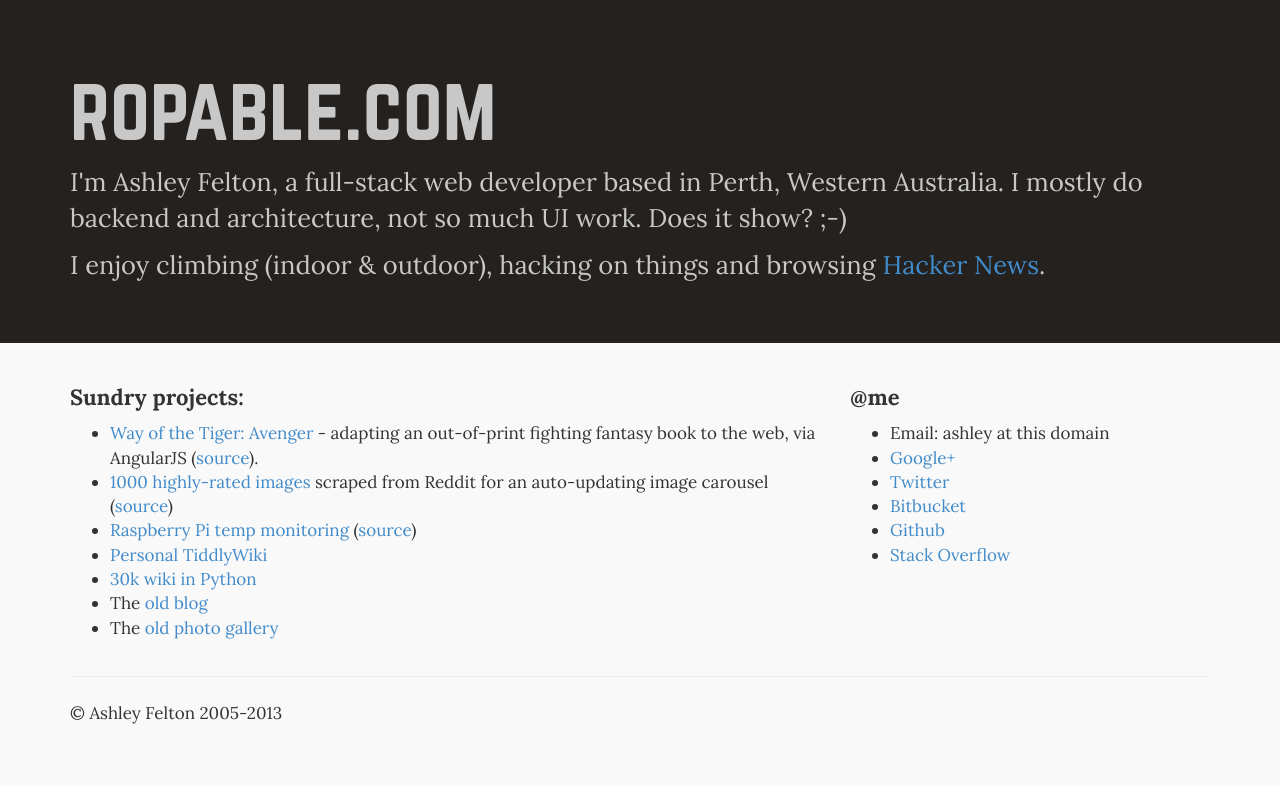
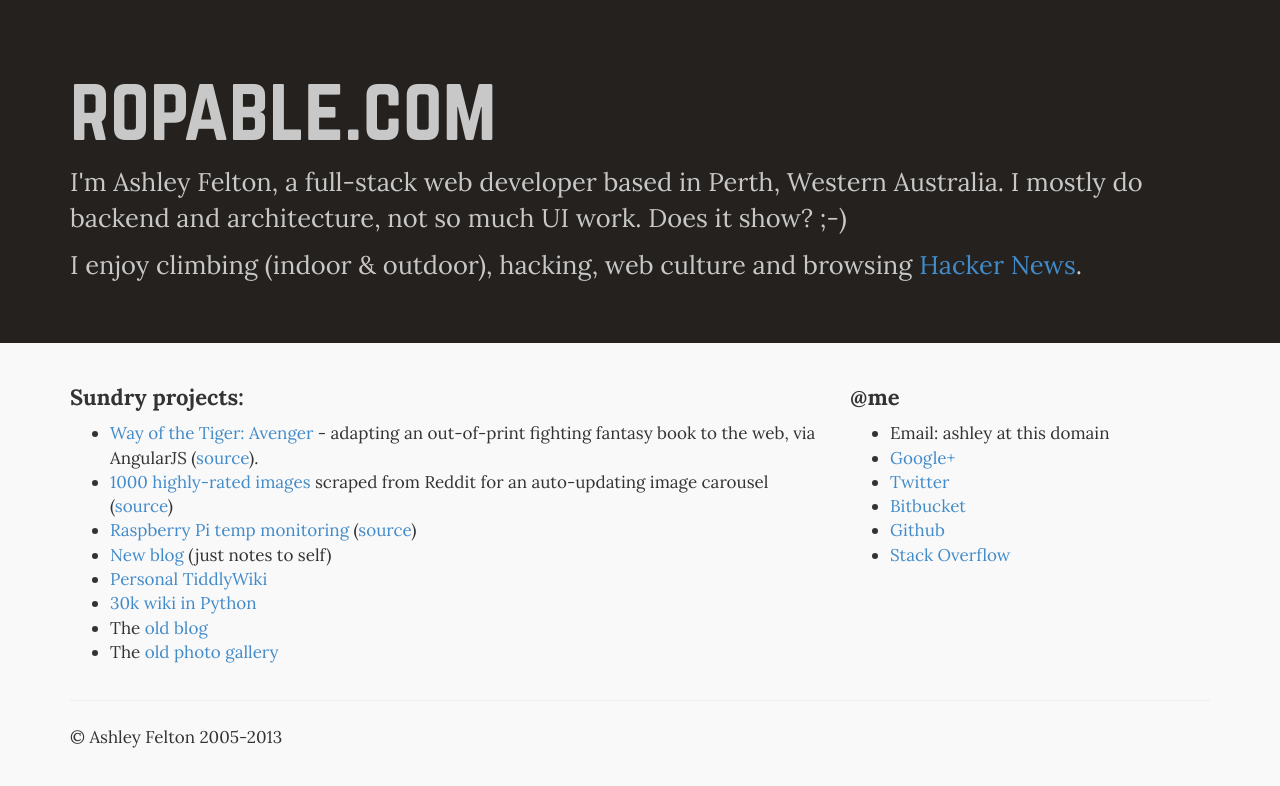
Before and after one commit to ropable/ropable-dot-com, a plain HTML site: page index.html in a window 1280 px wide. Drawn offline with Linux system fonts and the light colour scheme.

Commit message:
Link to new blog.

```diff
--- a/index.html
+++ b/index.html
@@ -19,13 +19,22 @@
         <!--[if lt IE 7]>
             <p class="chromeframe">You are using an <strong>outdated</strong> browser. Please <a href="http://browsehappy.com/">upgrade your browser</a> or <a href="http://www.google.com/chromeframe/?redirect=true">activate Google Chrome Frame</a> to improve your experience.</p>
         <![endif]-->
-        <div class="jumbotron"> <div class="container"> <h1>ropable.com</h1> <p>I'm Ashley Felton, a full-stack web developer based in Perth, Western Australia.  I mostly do backend and architecture, not so much UI work. Does it show? ;-)</p> <p>I enjoy climbing (indoor & outdoor), hacking on things and browsing <a href="https://news.ycombinator.com">Hacker News</a>.</p> </div><!-- end container --> </div><!-- end jumbotron --> <div class="container"> <div class="row">
+        <div class="jumbotron">
+            <div class="container">
+                <h1>ropable.com</h1>
+                <p>I'm Ashley Felton, a full-stack web developer based in Perth, Western Australia.  I mostly do backend and architecture, not so much UI work. Does it show? ;-)</p>
+                <p>I enjoy climbing (indoor & outdoor), hacking, web culture and browsing <a href="https://news.ycombinator.com">Hacker News</a>.</p>
+            </div><!-- end container -->
+        </div><!-- end jumbotron -->
+        <div class="container">
+            <div class="row">
                 <div class="col-md-8">
                     <h4>Sundry projects:</h4>
                     <ul>
                         <li><a href="http://ropable.com/avenger/">Way of the Tiger: Avenger</a> - adapting an out-of-print fighting fantasy book to the web, via AngularJS (<a href="https://bitbucket.org/ropable/way-of-the-tiger-1-avenger">source</a>).</li>
                         <li><a href="https://plus.google.com/photos/105774289252638144353/albums/5834409724508218081?authkey=CIaXlu-yodLplwE">1000 highly-rated images</a> scraped from Reddit for an auto-updating image carousel (<a href="https://bitbucket.org/ropable/slideshow-pi">source</a>)</li>
                         <li><a href="http://ropable.no-ip.org">Raspberry Pi temp monitoring</a> (<a href="https://bitbucket.org/ropable/temper">source</a>)</li>
+                        <li><a href="http://almosttaken.in/">New blog</a> (just notes to self)</li>
                         <li><a href="http://ropable.com/wiki/index.html">Personal TiddlyWiki</a></li>
                         <li><a href="http://ropable.com/pwyky/">30k wiki in Python</a></li>
                         <li>The <a href="http://ropable.com/blog/">old blog</a></li>
```
